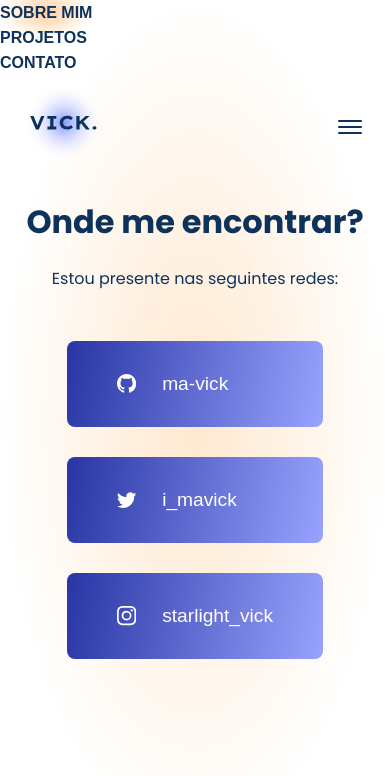
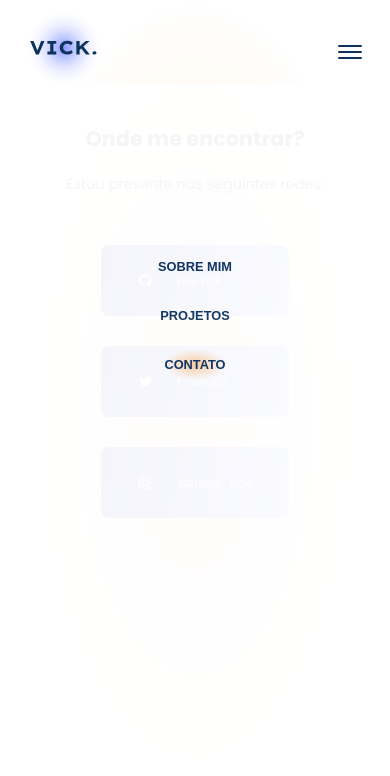
Before and after one commit to ma-vick/portfolio-pessoal, a React (Create React App) app: page /contact in a window 390 px wide. Both pictures are taken after a click on the button 350 px from the left and 51 px from the top of the page. Shown: the top 776 px of the page. Built offline with nearby package versions, Linux system fonts and the light colour scheme; a web font is replaced by a local one.

Commit message:
sidebar finish

```diff
--- a/src/components/Header/Header.jsx
+++ b/src/components/Header/Header.jsx
@@ -1,12 +1,13 @@
-import { useState } from "react";
-import { Link, NavLink } from "react-router-dom";
+import { useContext } from "react";
+import { NavLink } from "react-router-dom";
 import { IoMenuOutline } from "react-icons/io5";
 import logo from "../../assets/imgs/logo.svg";
 import Sidebar from "../Sidebar/Sidebar.jsx";
 import "./Header.css";
+import AppContext from "../../context/AppContext";
 
 export default function Header() {
-  const [sidebar, setSidebar] = useState(false);
+  const { sidebar, setSidebar } = useContext(AppContext);
   const showSidebar = () => setSidebar(!sidebar);
 
   return (
@@ -26,7 +27,7 @@ export default function Header() {
             <li>
               <NavLink
                 to="/"
-                className={({ isActive, isPending }) =>
+                className={({ isActive }) =>
                   isActive ? "link-header selected" : "link-header"
                 }
               >
@@ -36,7 +37,7 @@ export default function Header() {
             <li>
               <NavLink
                 to="projects"
-                className={({ isActive, isPending }) =>
+                className={({ isActive }) =>
                   isActive ? "link-header selected" : "link-header"
                 }
               >
@@ -46,7 +47,7 @@ export default function Header() {
             <li>
               <NavLink
                 to="contact"
-                className={({ isActive, isPending }) =>
+                className={({ isActive }) =>
                   isActive ? "link-header selected" : "link-header"
                 }
               >
--- a/src/components/Sidebar/Sidebar.css
+++ b/src/components/Sidebar/Sidebar.css
@@ -1,9 +1,29 @@
-.link-header {
+.nav-sidebar {
+  position: absolute;
+  top: 10vh;
+  left: 0;
+  z-index: 11;
+  background-color: #fff;
+  width: 100%;
+  height: 200%;
+  padding: 20vh 0;
+  filter: opacity(95%);
+}
+
+.list-sidebar {
+  display: flex;
+  flex-direction: column;
+  align-items: center;
+  gap: 24px;
+  list-style-type: none;
+}
+
+.link-header-list {
   text-decoration: none;
   color: #0d335d;
   font-family: "Unbounded", sans-serif;
   font-weight: 700;
   text-transform: uppercase;
-  padding: 18px 0;
-  font-size: 1rem;
+  padding: 8px 0;
+  font-size: 0.8rem;
 }
--- a/src/components/Sidebar/Sidebar.jsx
+++ b/src/components/Sidebar/Sidebar.jsx
@@ -1,18 +1,46 @@
-import { Link } from "react-router-dom";
+import { NavLink } from "react-router-dom";
 import "./Sidebar.css";
+import { useContext } from "react";
+import AppContext from "../../context/AppContext";
 
 export default function Sidebar() {
+  const {setSidebar} = useContext(AppContext);
+
   return (
     <nav className="nav-sidebar">
       <ul className="list-sidebar">
         <li>
-          <Link className="link-header">sobre mim</Link>
+          <NavLink
+            to="/"
+            onClick={() => setSidebar(false)}
+            className={({ isActive }) =>
+              isActive ? "link-header-list selected" : "link-header-list"
+            }
+          >
+            sobre mim
+          </NavLink>
         </li>
         <li>
-          <Link className="link-header">projetos</Link>
+          <NavLink
+            to="projects"
+            onClick={() => setSidebar(false)}
+            className={({ isActive }) =>
+              isActive ? "link-header-list selected" : "link-header-list"
+            }
+          >
+            projetos
+          </NavLink>
         </li>
         <li>
-          <Link className="link-header">contato</Link>
+          <NavLink
+            to="contact"
+            onClick={() => setSidebar(false)}
+            className={({ isActive }) =>
+              isActive ? "link-header-list selected" : "link-header-list"
+            }
+          >
+            contato
+          </NavLink>
         </li>
       </ul>
     </nav>
--- a/src/context/Provider.jsx
+++ b/src/context/Provider.jsx
@@ -1,11 +1,11 @@
 import { useState } from "react";
 import propTypes from "prop-types";
 
-import pomodoro from '../assets/imgs/pomodoro.svg';
-import movick from '../assets/imgs/movick.svg';
-import india from '../assets/imgs/india.svg';
-import gatinhos from '../assets/imgs/gatinhos.svg';
-import carrinho from '../assets/imgs/carrinho.svg';
+import pomodoro from "../assets/imgs/pomodoro.svg";
+import movick from "../assets/imgs/movick.svg";
+import india from "../assets/imgs/india.svg";
+import gatinhos from "../assets/imgs/gatinhos.svg";
+import carrinho from "../assets/imgs/carrinho.svg";
 
 import AppContext from "./AppContext";
 
@@ -17,7 +17,8 @@ function Provider({ children }) {
       imgProject: pomodoro,
       link: "https://ma-vick.github.io/pomodoro-timer/",
       tecnologias: ["HTML", "CSS", "JS"],
-      description: 'Projeto de timer para gerenciamento de tempo que utiliza "A Técnica Pomodoro". O projeto foi desenvolvido com as tecnologias HTML, CSS e JS. De uso simples, onde temos uma aba para marcar o tempo de foco e a segunda aba para o tempo de pausa.',
+      description:
+        'Projeto de timer para gerenciamento de tempo que utiliza "A Técnica Pomodoro". O projeto foi desenvolvido com as tecnologias HTML, CSS e JS. De uso simples, onde temos uma aba para marcar o tempo de foco e a segunda aba para o tempo de pausa.',
     },
     {
       id: 2,
@@ -25,7 +26,8 @@ function Provider({ children }) {
       imgProject: movick,
       link: "https://movick.netlify.app/",
       tecnologias: ["ReactJS"],
-      description: 'Projeto de site com informações de filmes que estão em cartaz no momento, onde você pode ler a sinopse, acessar o trailer e adicionar a sua lista o filme desejado.',
+      description:
+        "Projeto de site com informações de filmes que estão em cartaz no momento, onde você pode ler a sinopse, acessar o trailer e adicionar a sua lista o filme desejado.",
     },
     {
       id: 3,
@@ -33,7 +35,8 @@ function Provider({ children }) {
       imgProject: india,
       link: "https://india-ceifair.netlify.app/",
       tecnologias: ["ReactJS"],
-      description: 'Projeto desenvolvido para um evento de culminância do curso de idiomas disponibilizado pelo Estado do Espírito Santo, o site é completamente em inglês, contém informações sobre do que se trata o CEI, o CEI Fair, e muitas outras informações sobre a apresentação feita no evento. Este projeto foi desenvolvido com ReactJS e muito amor.',
+      description:
+        "Projeto desenvolvido para um evento de culminância do curso de idiomas disponibilizado pelo Estado do Espírito Santo, o site é completamente em inglês, contém informações sobre do que se trata o CEI, o CEI Fair, e muitas outras informações sobre a apresentação feita no evento. Este projeto foi desenvolvido com ReactJS e muito amor.",
     },
     {
       id: 4,
@@ -41,7 +44,8 @@ function Provider({ children }) {
       imgProject: gatinhos,
       link: "https://ma-vick.github.io/cats-change-color/",
       tecnologias: ["HTML", "CSS", "JS"],
-      description: 'Projeto criado para me divertir aprendendo, achei fofo e pude aprender sobre a manipulação do DOM com JS.',
+      description:
+        "Projeto criado para me divertir aprendendo, achei fofo e pude aprender sobre a manipulação do DOM com JS.",
     },
     {
       id: 5,
@@ -49,7 +53,8 @@ function Provider({ children }) {
       imgProject: carrinho,
       link: "https://shopping-cart-mavick.netlify.app/",
       tecnologias: ["ReactJS"],
-      description: 'Projeto desenvolvido a partir de um tutorial do canal "Manual do Dev", um carrinho de compras simples, onde consumindo a API do Mercado Livre você pode fazer buscas sobre produtos, também é possível adicionar itens ao seu carrinho. Minhas implementações no projeto foram a opção de remover todos os itens de uma vez do carrinho, apresentar a busca no main e agrupar itens do carrinho.',
+      description:
+        'Projeto desenvolvido a partir de um tutorial do canal "Manual do Dev", um carrinho de compras simples, onde consumindo a API do Mercado Livre você pode fazer buscas sobre produtos, também é possível adicionar itens ao seu carrinho. Minhas implementações no projeto foram a opção de remover todos os itens de uma vez do carrinho, apresentar a busca no main e agrupar itens do carrinho.',
     },
     {
       id: 6,
@@ -59,8 +64,9 @@ function Provider({ children }) {
       tecnologias: [],
     },
   ];
+  const [sidebar, setSidebar] = useState(false);
 
-  const value = {projects};
+  const value = { projects, sidebar, setSidebar };
 
   return <AppContext.Provider value={value}>{children}</AppContext.Provider>;
 }
--- a/src/index.css
+++ b/src/index.css
@@ -18,6 +18,11 @@
   font-family: var(--primary-font);
 }
 
+body,
+html {
+  height: 100%;
+}
+
 body {
   min-height: 100vh;
   color: var(--font-color);
--- a/src/pages/Contact/Contact.css
+++ b/src/pages/Contact/Contact.css
@@ -35,3 +35,20 @@
 .nickname {
     font-family: 'Unbounded', sans-serif;
 }
+
+@media screen and (max-width: 770px){
+    .container-contact h1 {
+        font-size: 1.3rem;
+    }
+
+    .where-p {
+        font-size: .9rem;
+        max-width: 90%;
+        text-align: center;
+    }
+
+    .social-media {
+        font-size: .8rem;
+        padding: 8px 38px;
+    }
+}
--- a/src/pages/Contact/Contact.jsx
+++ b/src/pages/Contact/Contact.jsx
@@ -5,7 +5,7 @@ export default function Contact() {
   return (
     <main className="container container-contact">
       <h1>Onde me encontrar?</h1>
-      <p>Estou presente nas seguintes redes:</p>
+      <p className="where-p">Estou presente nas seguintes redes:</p>
       <ul className="social-medias-list">
         <a href="https://github.com/ma-vick" target="_blank">
           <li className="social-media">
```
